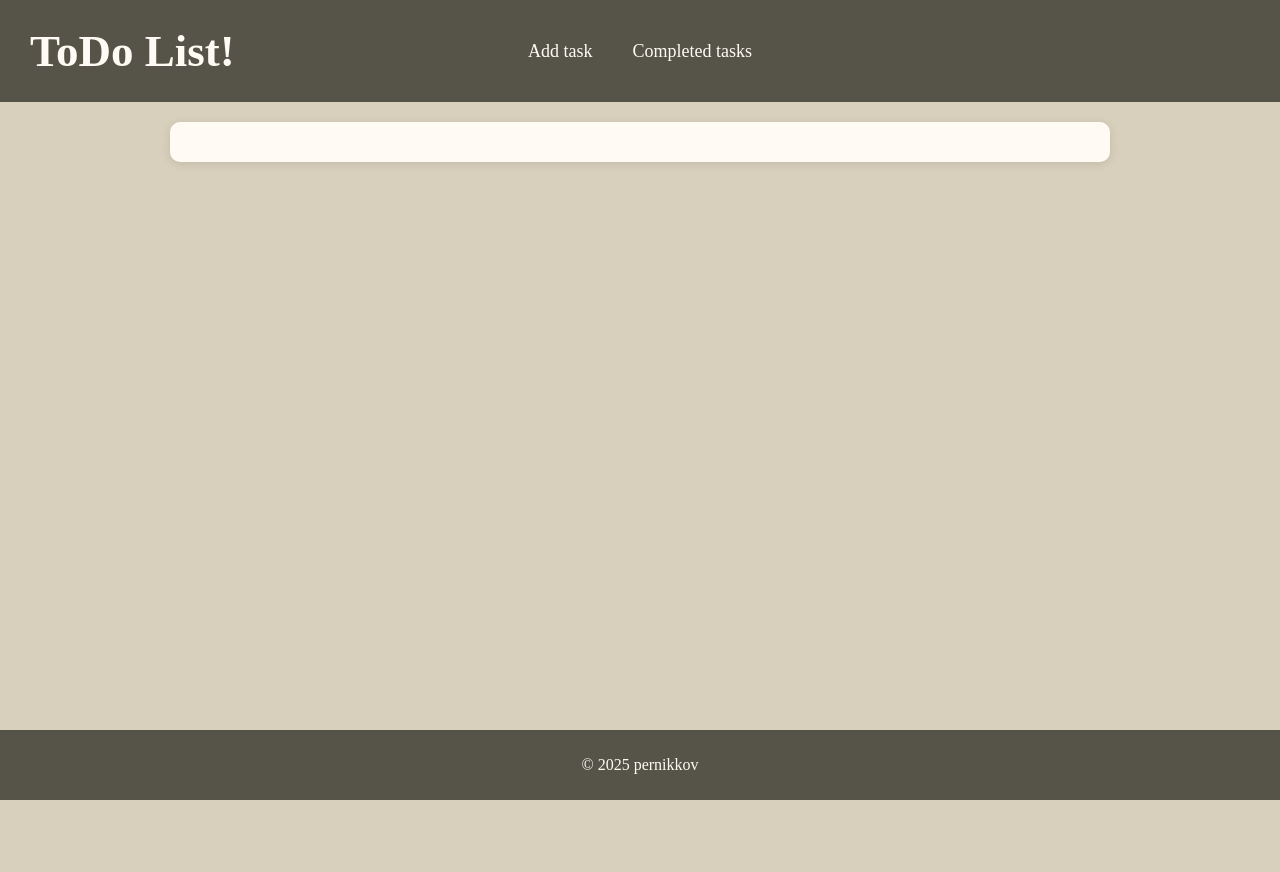
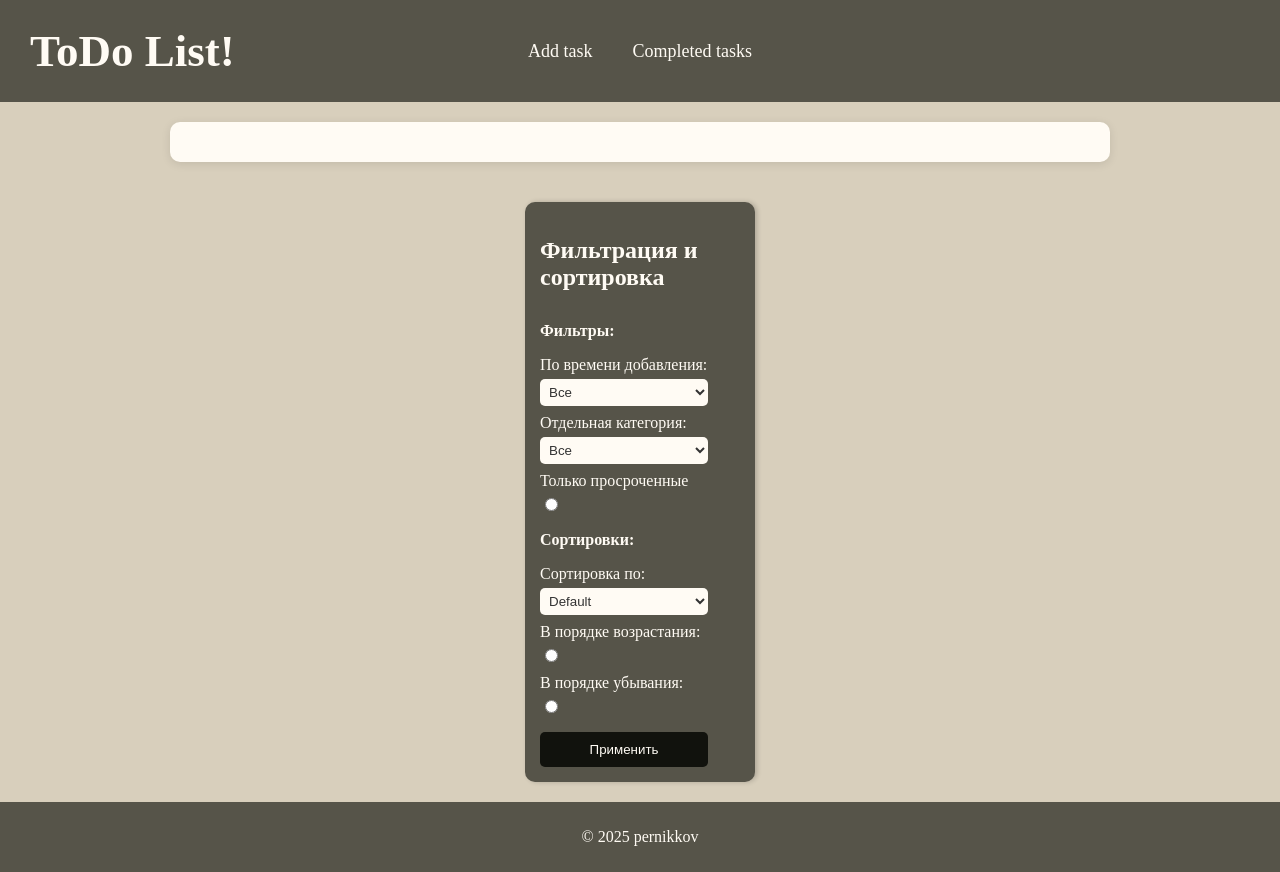
Before and after one commit to pryanikx/ToDo-List, a PHP site: page / in a window 1280 px wide. Before the commit the page ends 800 px from the top, so only its background shows below. Run offline with PHP 8.4, Linux system fonts and the light colour scheme; data that the repository does not hold is empty; a stand-in replaces the project's code that opens the database connection.

Commit message:
form for filters and sorts

```diff
--- a/app/controllers/TaskController.php
+++ b/app/controllers/TaskController.php
@@ -9,9 +9,10 @@ class TaskController extends Controller {
         $this->category = new Category($conn);
     }
 
-    // TODO: реализовать функции CRUD с классом Category
+    public function index() {
 
-    public function index() {
+        /* $filter = $_GET["filter"] ?? null;
+        $sort =  $_GET["sort"] ?? null; */
         $tasks = $this->model->read();
 
         $this->view->generate("mainView.php", "tasksListView.php", $tasks);
--- /dev/null
+++ b/app/views/layouts/sort_filter.php
@@ -0,0 +1,70 @@
+<?php
+// Функция для вычисления контрастного цвета текста
+function getContrastColor($hex) {
+    $hex = ltrim($hex, '#');
+    $r = hexdec(substr($hex, 0, 2));
+    $g = hexdec(substr($hex, 2, 2));
+    $b = hexdec(substr($hex, 4, 2));
+    $luminance = (0.2126 * $r + 0.7152 * $g + 0.0722 * $b) / 255;
+    return ($luminance > 0.5) ? '#000000' : '#FFFFFF';
+}
+?>
+
+<aside class="filter-panel">
+        <h2>Фильтрация и сортировка</h2>
+        <form action="/Task/index" method="GET">
+            <p><b>Фильтры:</b></p>
+            <label for="time_filter">По времени добавления:</label>
+            <select id="time_filter" name="time_filter">
+                <option selecte = "selected" value="all">Все</option>
+                <option value="today">Сегодня</option>
+                <option value="this_week">На этой неделе</option>
+                <option value="this_month">В этом месяце</option>
+            </select><br>
+
+            <label for="category_filter">Отдельная категория:</label>
+            <select id="category_filter" name="category_filter">
+                <option selected = "selected" value="all">Все</option>
+                <?php foreach ($data as $category):
+                $textColor = getContrastColor($category['color']); ?>
+                <option value="<?= $category['id']?>"
+                style="background: <?= $category['color'] ?>; color: <?= $textColor ?>;">
+                <?= $category['name'] ?>
+                </option>
+                <?php endforeach; ?>
+            </select><br>
+
+            <label for="after_deadline">Только просроченные</label>
+            <input type="radio" id="after_deadline" name="after_deadline" value="after_deadline" onclick="toggleRadio(this)" /><br>
+
+            <p><b>Сортировки:</b></p>
+
+            <label for="sort">Сортировка по:</label>
+            <select id="sort" name="sort">
+                <option selected="selected" value="default">Default</option>
+                <option value="created_at_cort">Дате создания</option>
+                <option value="deadline_sort">Времени до дедлайна</option>
+            </select>
+
+            <label for="ascending_order">В порядке возрастания:</label>
+            <input type="radio" id="ascending_order" name="order" value="ascending_order" onclick="toggleRadio(this)" /><br>
+
+            <label for="descending_order">В порядке убывания:</label>
+            <input type="radio" id="descending_order" name="order" value="descending_order" onclick="toggleRadio(this)" /><br>
+
+            <button type="submit" class="button_filter">Применить</button>
+        </form>
+    </aside>
+
+<script>
+let lastCheckedRadio = null;
+
+function toggleRadio(radio) {
+    if (lastCheckedRadio === radio) {
+        radio.checked = false;
+        lastCheckedRadio = null;
+    } else {
+        lastCheckedRadio = radio;
+    }
+}
+</script>
--- a/app/views/layouts/tasksListView.php
+++ b/app/views/layouts/tasksListView.php
@@ -8,9 +8,10 @@
 </head>
 <body>
 <?php
-        include "header.php";
-        include "app/views/" . $contentView;
-        include "footer.php";
+        require_once "header.php";
+        require_once "app/views/" . $contentView;
+        require_once "sort_filter.php";
+        require_once "footer.php";
     ?>
 </body>
 </html>
--- a/css/tasksList.css
+++ b/css/tasksList.css
@@ -8,6 +8,8 @@ body {
     flex-direction: column;
     min-height: 100vh;
     width: 100%;
+    justify-content: flex-start;
+    align-items: center;
 }
 
 header {
@@ -26,7 +28,7 @@ nav {
     gap: 20px;
     position: absolute;
     left: 50%;
-    transform: translateX(-50%); /* Центрирует ссылки */
+    transform: translateX(-50%);
 }
 
 a {
@@ -44,14 +46,9 @@ a:hover {
 }
 
 h1 {
-    margin-right: 20px; /* Отступ от правого края */
-}
-
-
-
-h1 {
     margin: 0;
     font-size: 2.5em;
+    margin-right: 20px;
 }
 
 footer {
@@ -107,20 +104,14 @@ footer {
 
 .content p {
     line-height: 1.6;
+    font-size: 0.9em;
+    color: #11120D;
 }
 
 .content a {
     display: inline-block;
     margin-top: 10px;
-}
-
-.content a.button {
     margin-right: 10px;
-}
-
-.content p {
-    font-size: 0.9em;
-    color: #11120D;
 }
 
 @media (max-width: 768px) {
@@ -128,9 +119,62 @@ footer {
         padding: 10px;
         width: 100%;
     }
-
     .button {
         width: 100%;
         padding: 15px;
     }
 }
+
+.filter-panel {
+    position: relative;
+    width: 200px;
+    height: auto;
+    background-color: #565449;
+    color: #FFFBF4;
+    padding: 15px;
+    box-shadow: 2px 0 5px rgba(0, 0, 0, 0.2);
+    border-radius: 10px;
+    margin: 20px auto;
+    display: flex;
+    flex-direction: column;
+    align-items: flex-start;
+}
+
+.filter-panel h2 {
+    font-size: 1.5em;
+    margin-bottom: 15px;
+    text-align: left;
+}
+
+label {
+    display: block;
+    margin: 8px 0 5px;
+    text-align: left;
+}
+
+select {
+    width: 100%;
+    padding: 5px;
+    border: none;
+    border-radius: 5px;
+    background: #FFFBF4;
+    color: #333;
+}
+
+.button_filter {
+    display: block;
+    width: 100%;
+    margin-top: 15px;
+    padding: 10px;
+    background-color: #11120D;
+    color: #FFFBF4;
+    text-align: center;
+    text-decoration: none;
+    border-radius: 5px;
+    transition: background-color 0.3s ease;
+    border: none;
+}
+
+.button_filter:hover {
+    background-color: #444;
+}
```
